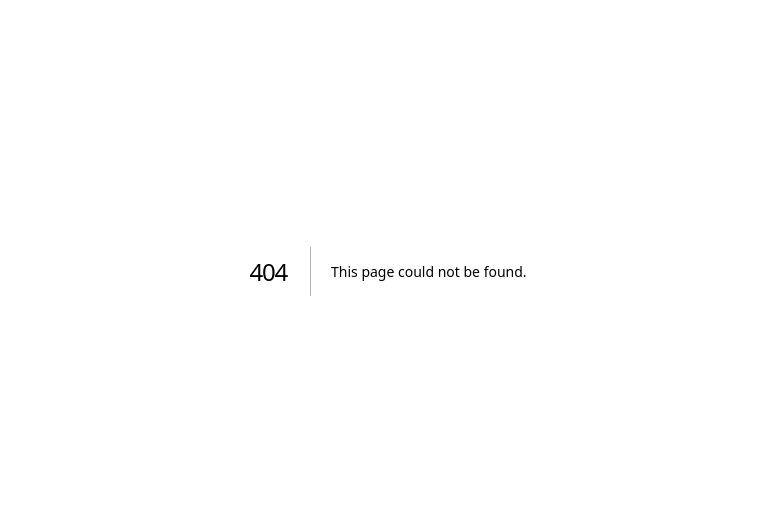
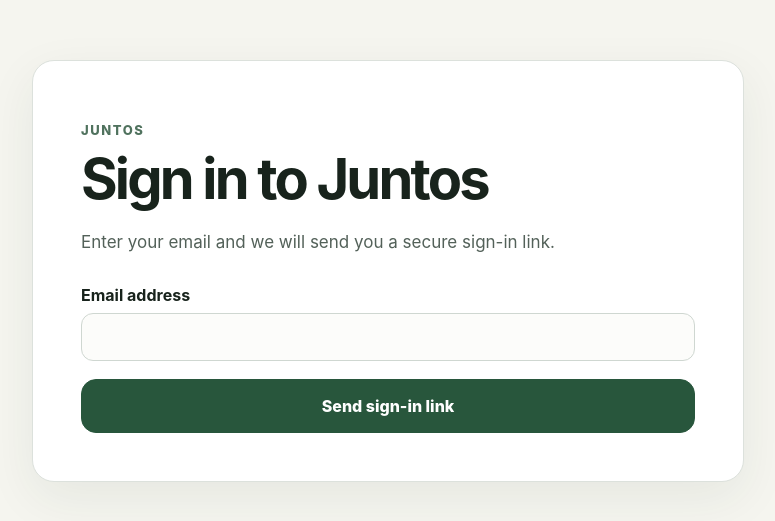
Before and after one commit to jmccrady/Juntos, a Next.js app: page /en/login in a window 1280 px wide. Before the commit this address had no page. Shown: the part 129-650 px from the top of the page, without its empty margins (252-1027 px from the left). Built offline with nearby package versions, Linux system fonts and the light colour scheme.

Commit message:
Add bilingual login page

```diff
--- /dev/null
+++ b/app/[locale]/login/page.tsx
@@ -0,0 +1,53 @@
+import { sendMagicLink } from './actions'
+
+const copy = {
+  en: {
+    title: 'Sign in to Juntos',
+    body: 'Enter your email and we will send you a secure sign-in link.',
+    email: 'Email address',
+    submit: 'Send sign-in link',
+    sent: 'Check your email for your secure Juntos sign-in link.',
+    invalid: 'Enter a valid email address.',
+    failed: 'We could not send the sign-in link. Try again.',
+  },
+  es: {
+    title: 'Inicia sesión en Juntos',
+    body: 'Ingresa tu correo electrónico y te enviaremos un enlace seguro para iniciar sesión.',
+    email: 'Correo electrónico',
+    submit: 'Enviar enlace de acceso',
+    sent: 'Revisa tu correo para ver tu enlace seguro de acceso a Juntos.',
+    invalid: 'Ingresa un correo electrónico válido.',
+    failed: 'No pudimos enviar el enlace. Inténtalo de nuevo.',
+  },
+} as const
+
+export default async function LoginPage({
+  params,
+  searchParams,
+}: {
+  params: Promise<{ locale: string }>
+  searchParams: Promise<{ check_email?: string; error?: string }>
+}) {
+  const { locale } = await params
+  const query = await searchParams
+  const lang = locale === 'es' ? 'es' : 'en'
+  const t = copy[lang]
+
+  return (
+    <main className="shell narrow">
+      <section className="panel">
+        <p className="eyebrow">Juntos</p>
+        <h1>{t.title}</h1>
+        <p className="lead small">{t.body}</p>
+        {query.check_email === '1' ? <div className="notice success">{t.sent}</div> : null}
+        {query.error === 'invalid' ? <div className="notice error">{t.invalid}</div> : null}
+        {query.error === 'send' ? <div className="notice error">{t.failed}</div> : null}
+        <form className="form" action={sendMagicLink}>
+          <input type="hidden" name="locale" value={lang} />
+          <label>{t.email}<input type="email" name="email" required autoComplete="email" /></label>
+          <button className="button primary" type="submit">{t.submit}</button>
+        </form>
+      </section>
+    </main>
+  )
+}
```
